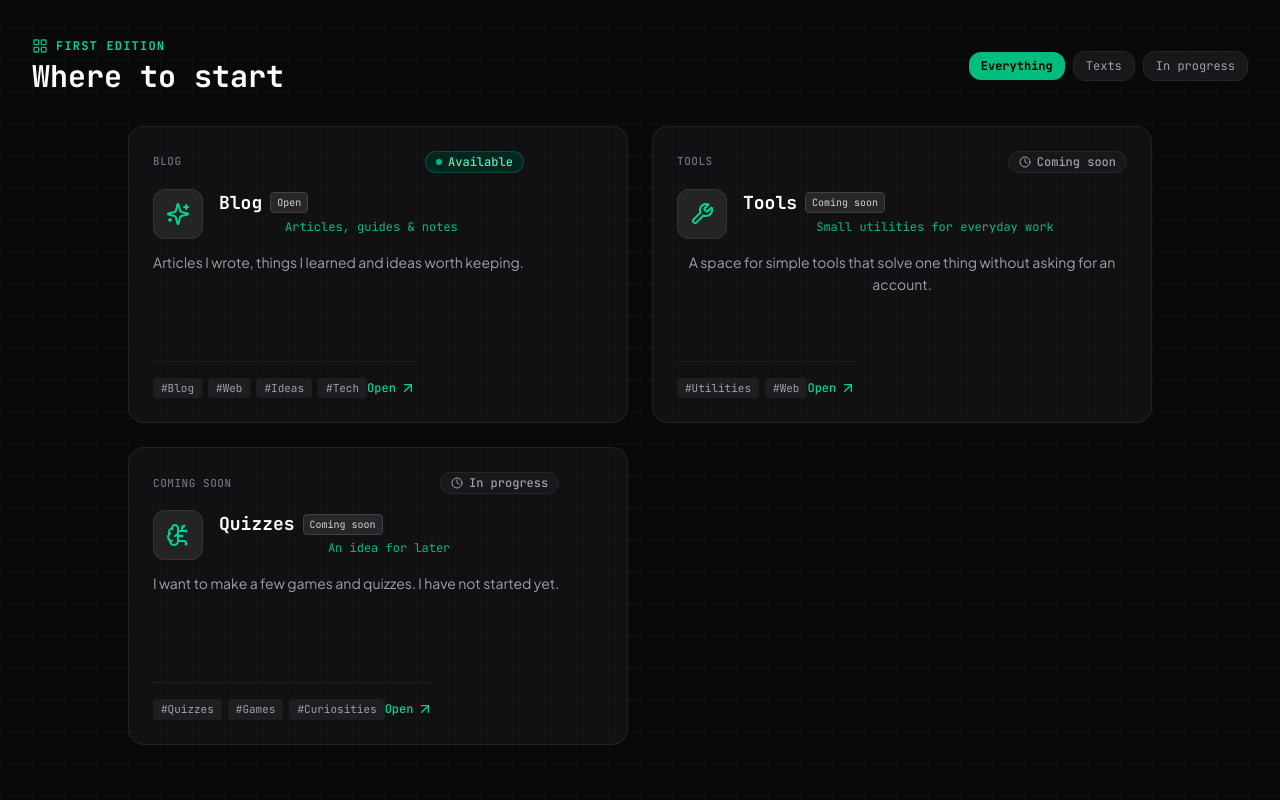
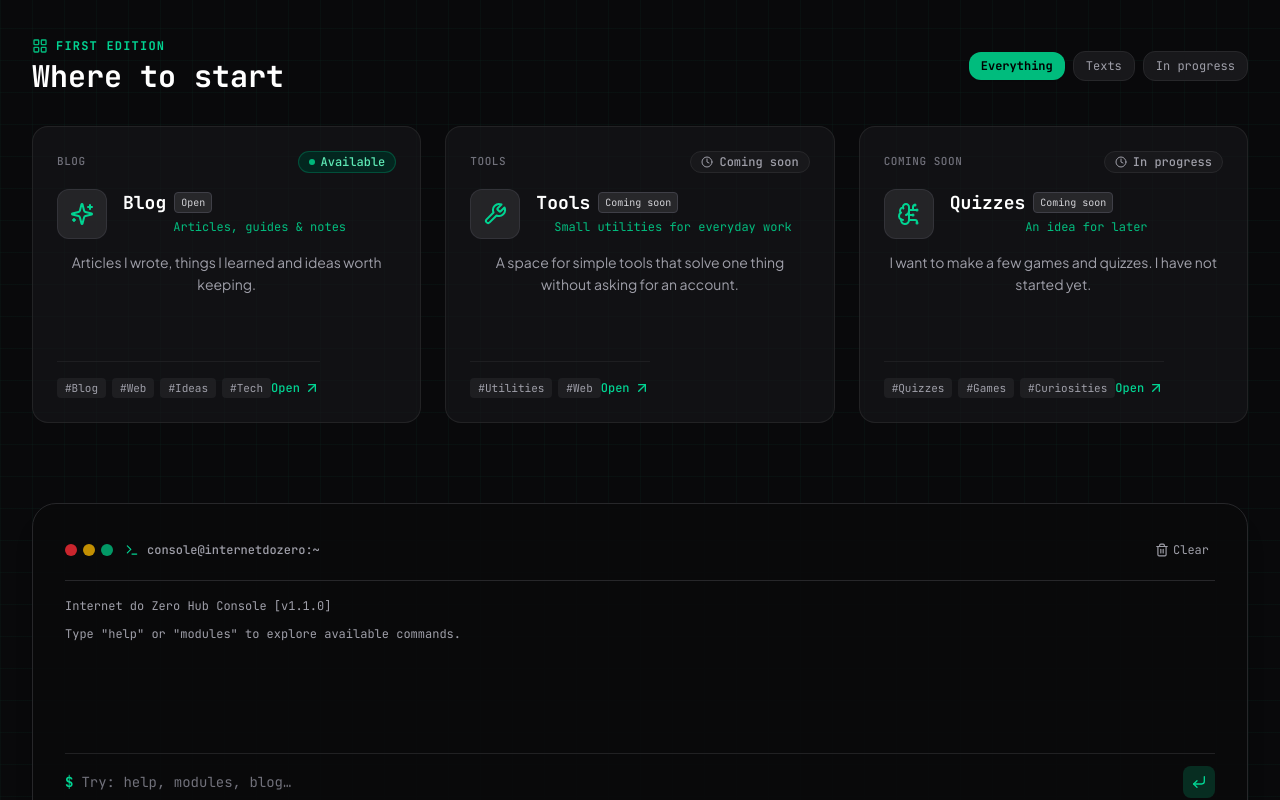
Before and after one commit to internetdozero/internetdozero, a React (Vite) app: page / in a window 1280 px wide. Shown: the part 900-1700 px from the top of the page. Built offline with nearby package versions, Linux system fonts and the light colour scheme.

Commit message:
style: ampliar grade de modulos

```diff
--- a/src/components/HubView.jsx
+++ b/src/components/HubView.jsx
@@ -97,7 +97,7 @@
           </div>
         </div>
 
-        <div className="grid grid-cols-1 md:grid-cols-2 gap-6 max-w-5xl mx-auto">
+        <div className="grid grid-cols-1 gap-6 sm:grid-cols-2 lg:grid-cols-3">
           {filteredModules.map((module) => (
             <ModuleCard
               key={module.id}
```
